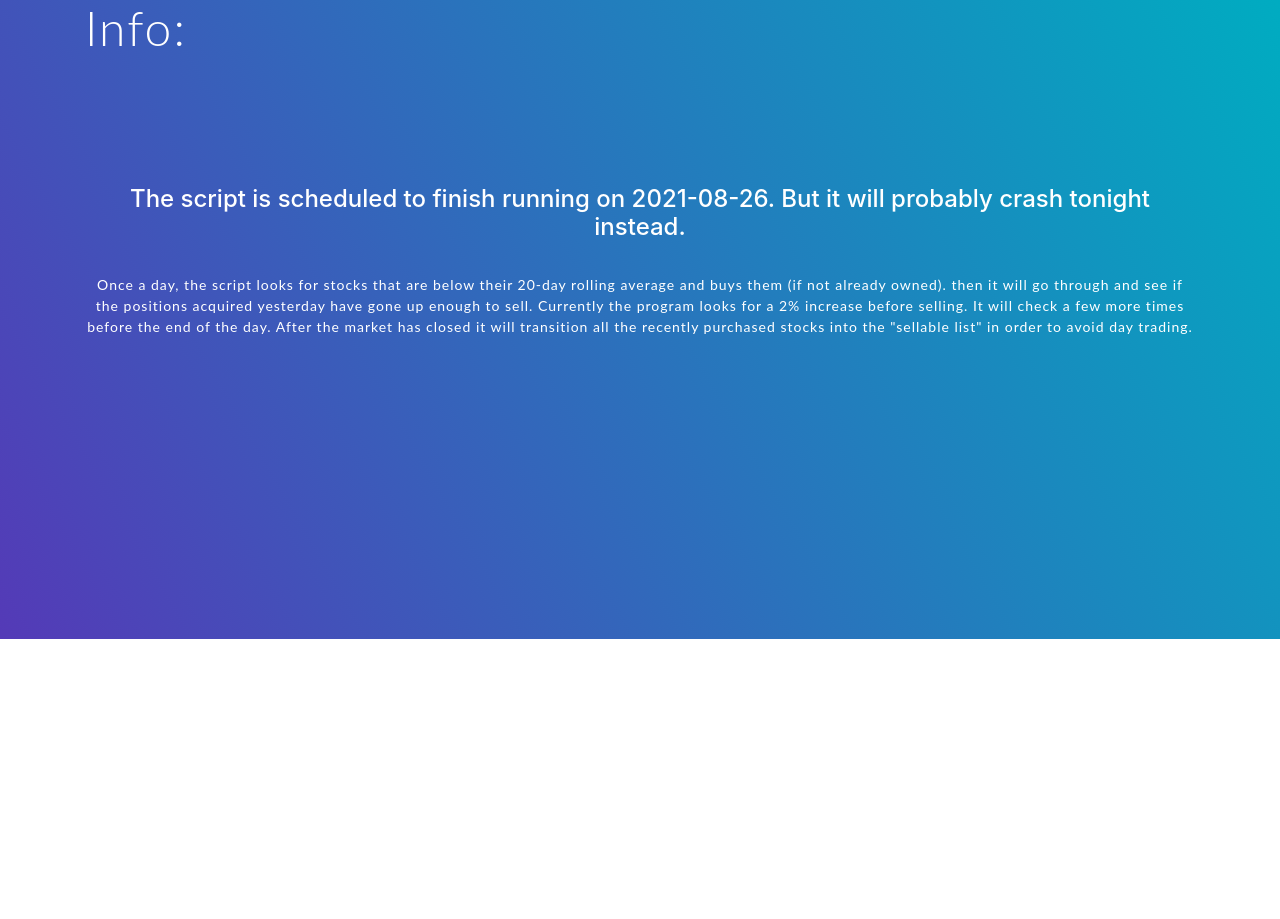
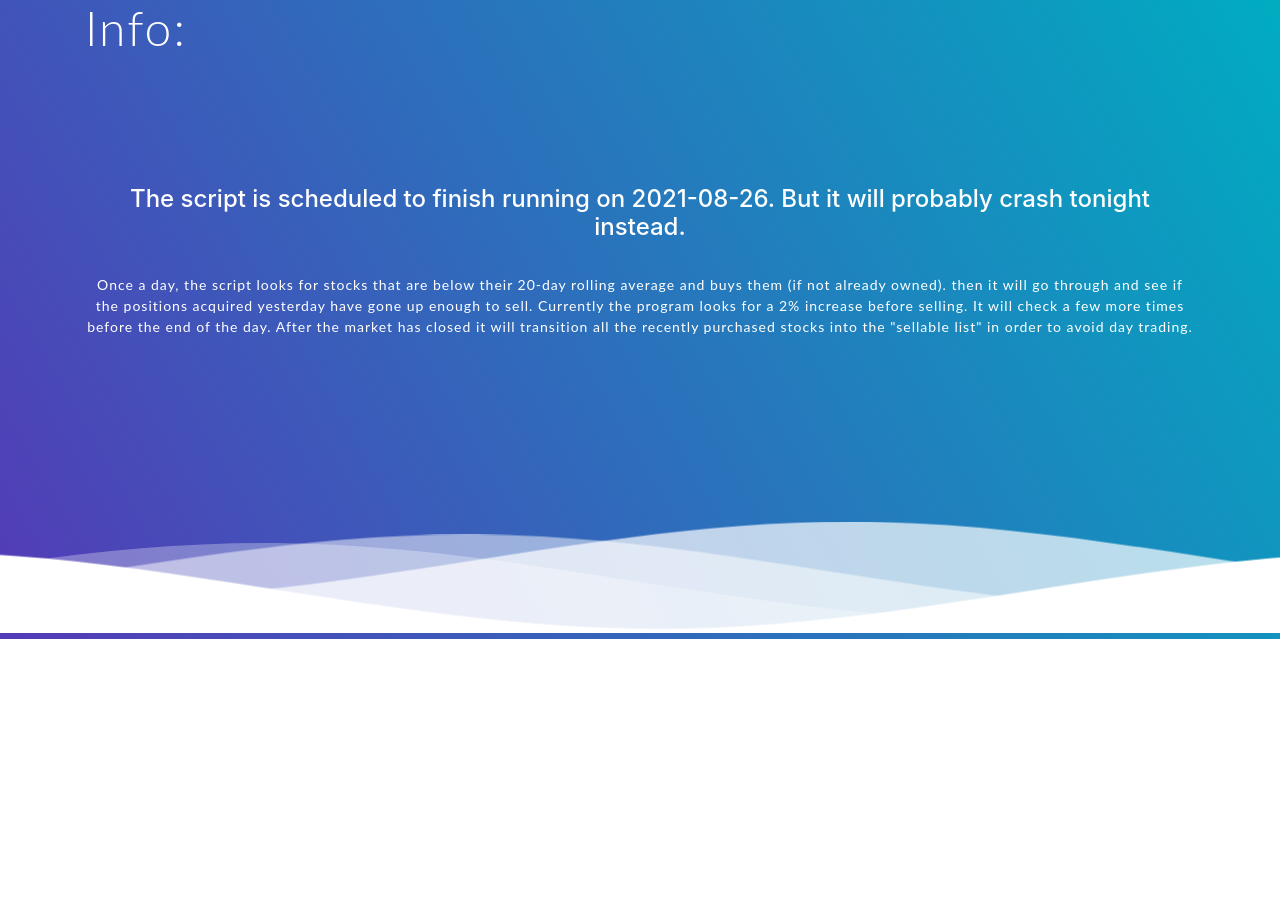
Before and after one commit to grant-create/p4, a Flask app: page /info in a window 1280 px wide. Shown: the part 57-976 px from the top of the page. After the commit the page ends 696 px from the top, so only its background shows below. Run offline with Flask 2, Linux system fonts and the light colour scheme; some libraries are stand-ins or nearby versions.

Commit message:
fixed bottom wave bug

```diff
--- a/static/styles/style.css
+++ b/static/styles/style.css
@@ -22,8 +22,11 @@
 }
 
 .fillpage{
-    height: 100vh;
+
+    height: 85vh;
+    margin-bottom: -15%;
 }
+
 
 
 .cylon-bg{
@@ -104,6 +107,7 @@
             margin-bottom:-7px; /*Fix for safari gap*/
             min-height:100px;
             max-height:150px;
+            flex-shrink: 0;
           }
 
           .content {
@@ -155,3 +159,11 @@
               font-size:24px;
             }
           }
+
+
+.footer {
+
+
+    bottom: 0;
+
+}
--- a/templates/404.html
+++ b/templates/404.html
@@ -2,7 +2,7 @@
 
 {% block content %}
 
-    <div>
+    <div class='fillpage'>
 
         <h2> The page you are looking for does not exist</h2>
 
--- a/templates/basic.html
+++ b/templates/basic.html
@@ -103,10 +103,10 @@
 
 
 
-    </div>
+    </div >
 
 <!--Waves Container-->
-    <div >
+    <div class="footer">
 
 
     <svg class="waves" xmlns="http://www.w3.org/2000/svg" xmlns:xlink="http://www.w3.org/1999/xlink"
```
